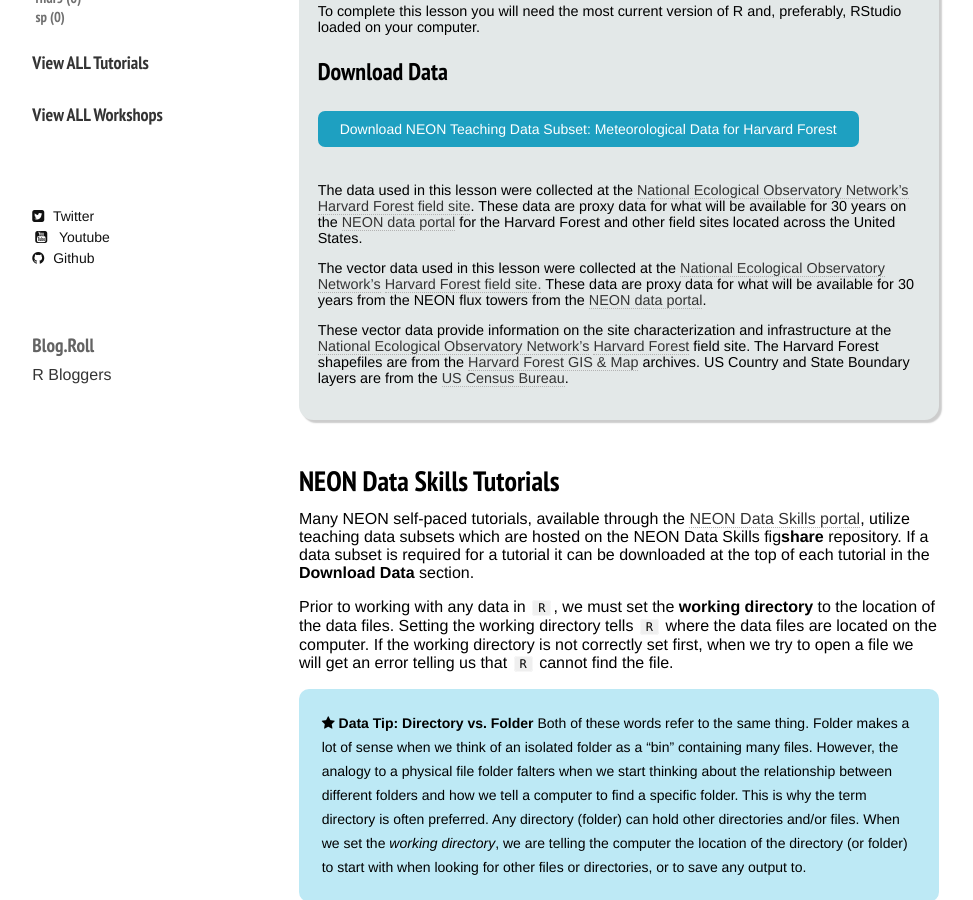
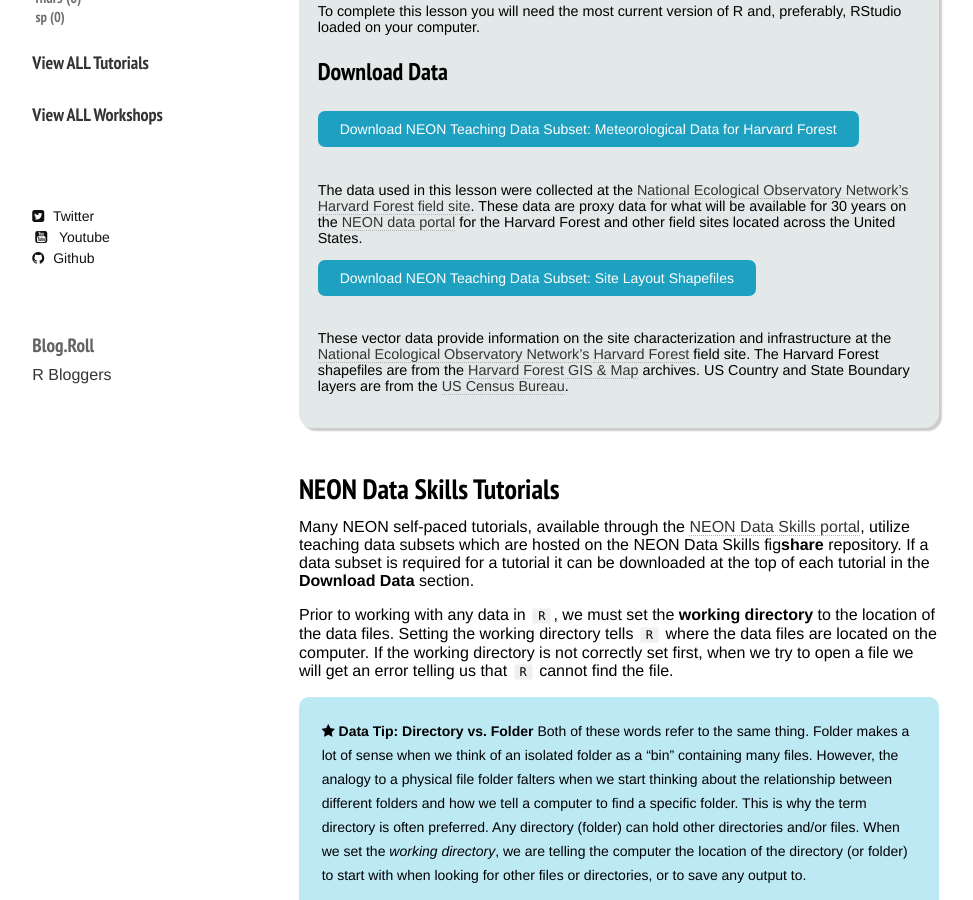
Before and after one commit to lwasser/NEON-Lesson-Building-Data-Skills, a Jekyll site: the page built from _posts/2016-01-08-Set-Working-Directory-In-R.md, in a window 1280 px wide and 900 px high, scrolled down 1072 px. Shown: the whole window, without its empty margins (21-994 px from the left). Built offline with Jekyll 4.4.1, drawn with Linux system fonts in a browser that asks for light colours; nearby versions of some CDN libraries.

Commit message:
updated DataSubset includes, current as of 17 Feb in Data-Skills

```diff
--- a/_includes/dataSubsets/_data_Airborne-Remote-Sensing.html
+++ b/_includes/dataSubsets/_data_Airborne-Remote-Sensing.html
@@ -1,4 +1,4 @@
-<div><a href="https://ndownloader.figshare.com/files/3648519" class="btn btn-success"> Download NEON Teaching Data Subset: Airborne Remote Sensing Data</a>
+<div><a href="https://ndownloader.figshare.com/files/3701578" class="btn btn-success"> Download NEON Teaching Data Subset: Airborne Remote Sensing Data</a>
 </div>
 
 The LiDAR and imagery data used to create this raster teaching data subset
--- a/_includes/dataSubsets/_data_Landsat-NDVI.html
+++ b/_includes/dataSubsets/_data_Landsat-NDVI.html
@@ -1,5 +1,5 @@
-<div><a href="https://ndownloader.figshare.com/files/3648522" class="btn btn-success">
-Download NEON Teaching Data Subset: Landsat derived NDVI raster files</a>
+<div><a href="https://ndownloader.figshare.com/files/3701575" class="btn btn-success">
+Download NEON Teaching Data Subset: Landsat-derived NDVI raster files</a>
 </div>
 
 The imagery data used to create this raster teaching data subset were
--- a/_includes/dataSubsets/_data_Met-Time-Series.html
+++ b/_includes/dataSubsets/_data_Met-Time-Series.html
@@ -1,4 +1,4 @@
-<div><a href="https://ndownloader.figshare.com/files/3648531" class="btn btn-success">
+<div><a href="https://ndownloader.figshare.com/files/3701572" class="btn btn-success">
 Download NEON Teaching Data Subset: Meteorological Data for Harvard Forest</a>
 </div>
 
--- a/_includes/dataSubsets/_data_Site-Layout-Files.html
+++ b/_includes/dataSubsets/_data_Site-Layout-Files.html
@@ -1,10 +1,6 @@
-
-The vector data used in this lesson were collected at the
-<a href="http://www.neoninc.org/" target="_blank"> National Ecological Observatory Network's</a>
-<a href="http://www.neoninc.org/science-design/field-sites/harvard-forest" target="_blank"> Harvard Forest field site.</a>
-These data are proxy data for what will be available for 30 years from the NEON
-flux towers from the
-<a href="http://data.neoninc.org/" target="_blank"> NEON data portal</a>.
+<div><a href="https://ndownloader.figshare.com/files/3701569" class="btn btn-success">
+Download NEON Teaching Data Subset: Site Layout Shapefiles</a>
+</div>
 
 These vector data provide information on the site characterization and
 infrastructure at the
```
